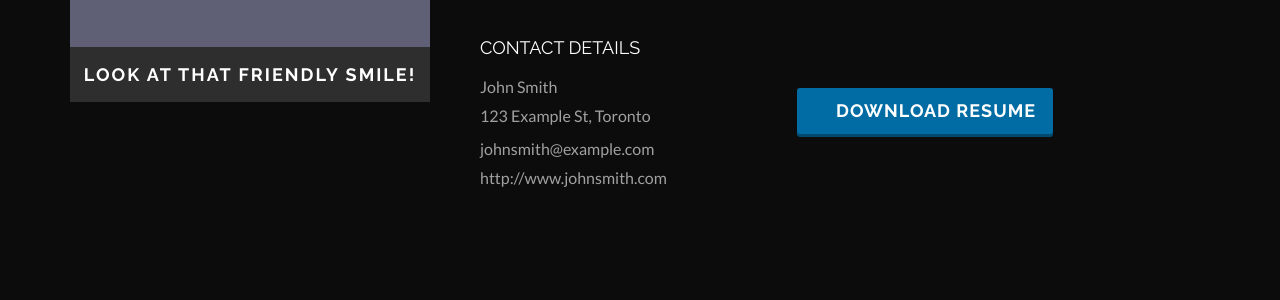
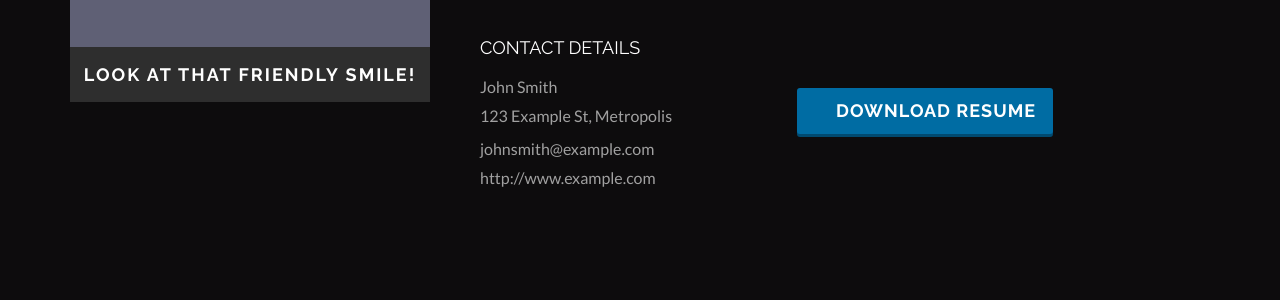
Before and after one commit to clearcareer/IskenderResume, a Jekyll site: the page built from index.html, in a window 1280 px wide and 900 px high, scrolled down 1190 px. Shown: the part 154-454 px from the top of the window. Built offline with Jekyll 4.4.1, drawn with Linux system fonts in a browser that asks for light colours; some web fonts are replaced.

Commit message:
Updated '/index.html' via CloudCannon

```diff
--- a/index.html
+++ b/index.html
@@ -202,10 +202,10 @@
                                     <ul class="list-unstyled text-grey">
 
                                         <li class="editable">John Smith</li>
-                                        <li class="editable">123 Example St, Toronto</li>
+                                        <li class="editable">123 Example St, Metropolis</li>
                                         <li class="editable"></li>
                                         <li class="editable">johnsmith@example.com</li>
-                                        <li class="editable">http://www.johnsmith.com</li>
+                                        <li class="editable">http://www.example.com</li>
                                     </ul>
                                 </div>
                                 <!-- //.col-md-5 -->
```
